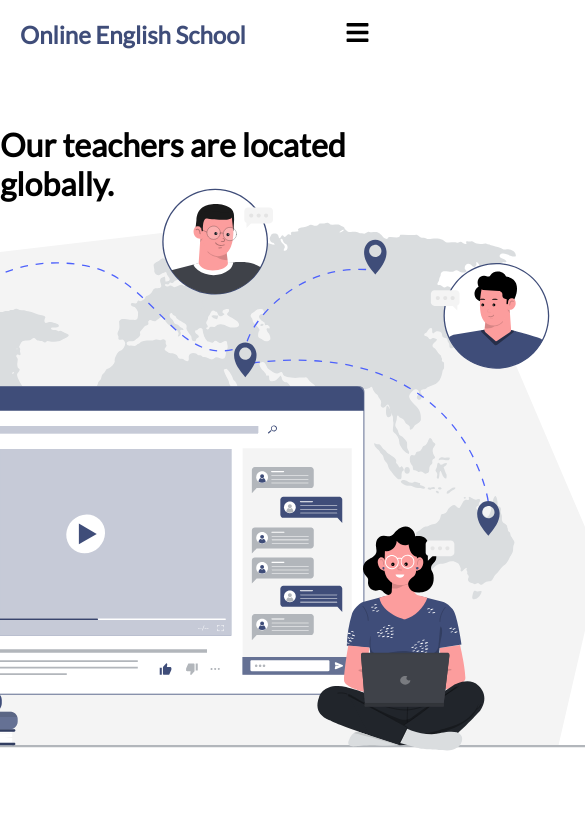
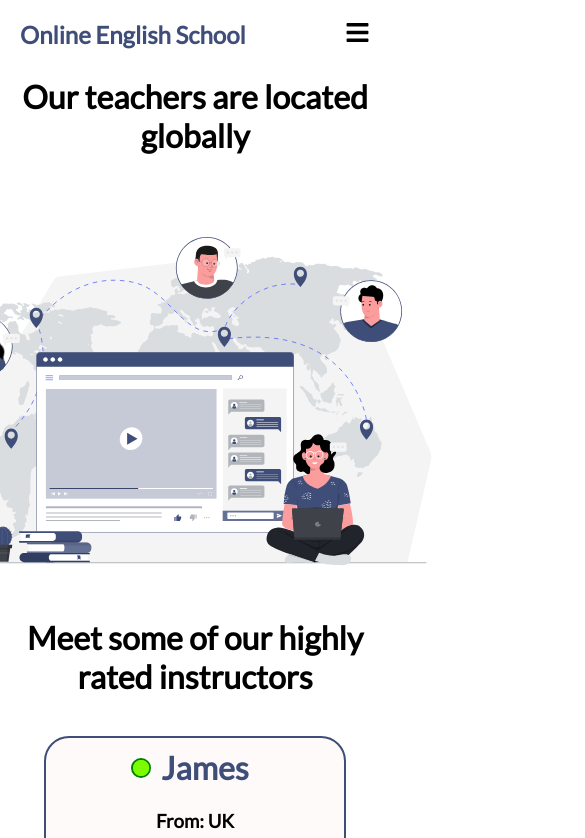
Before and after one commit to Thunderbolton/Online-English-School, a React (Create React App) app: page /teachers in a window 390 px wide. Shown: the top 838 px of the page, 585 px wide, since content can reach past the window. Built offline with nearby package versions, Linux system fonts and the light colour scheme.

Commit message:
added text to Teachers hero section and corrected screen responsiveness

```diff
--- a/src/components/Teachers.js
+++ b/src/components/Teachers.js
@@ -4,8 +4,9 @@ import TeacherCards from "./TeacherCards";
 const Teachers = () => {
     return (
         <div className="teachers">
-            <h2>Our teachers are located globally. </h2>
-            <img src={teachers} alt="teachers" />
+            <h2>Our teachers are located globally </h2>
+            <img className="teachers-hero-img" src={teachers} alt="teachers" />
+            <h2>Meet some of our highly rated instructors</h2>
             <TeacherCards />
         </div>
      );
--- a/src/index.css
+++ b/src/index.css
@@ -295,16 +295,24 @@
   margin-bottom: 200px;
 }
 
-.teachers img {
-  max-width: 65rem;
+.teachers-hero-img {
+  width: 60rem;
   /* border: solid 2px red; */
 }
 
+@media (max-width:735px) {
+  .teachers-hero-img {
+    width: 38rem;
+    margin-top: 30px;
+  }
+}
+
 .teachers h2 {
-  /* z-index: 99; */
-  position: absolute;
-  top: 25px;
+  /* position: absolute;
+  top: 25px; */
+  text-align: center;
   font-size: 2rem;
+  margin-top: -23px;
 }
 
 .teacher-card-grid {
@@ -313,6 +321,7 @@
   width: 85%;
   grid-template-columns: repeat(3, 1fr);
   gap: 1.3rem;
+  margin-top: 25px;
 }
 
 .teacher-card {
@@ -424,6 +433,8 @@
   left: 10%
 }
 
+/* Footer */
+
 .footer {
   width: 100%;
   height: 60px;
```
